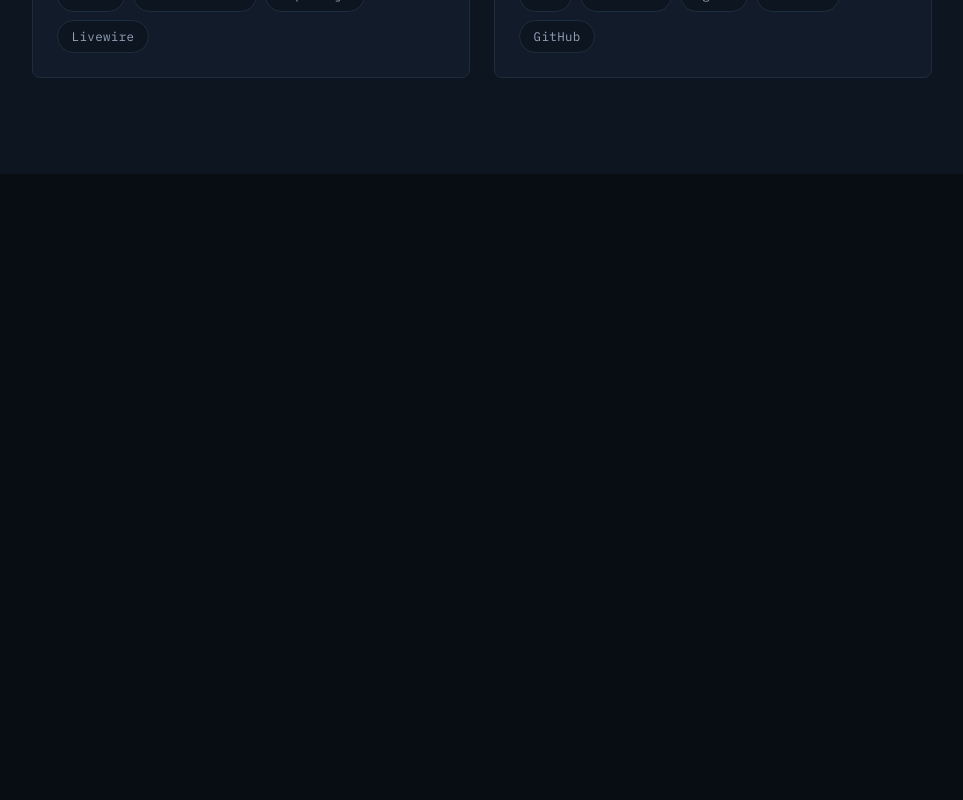
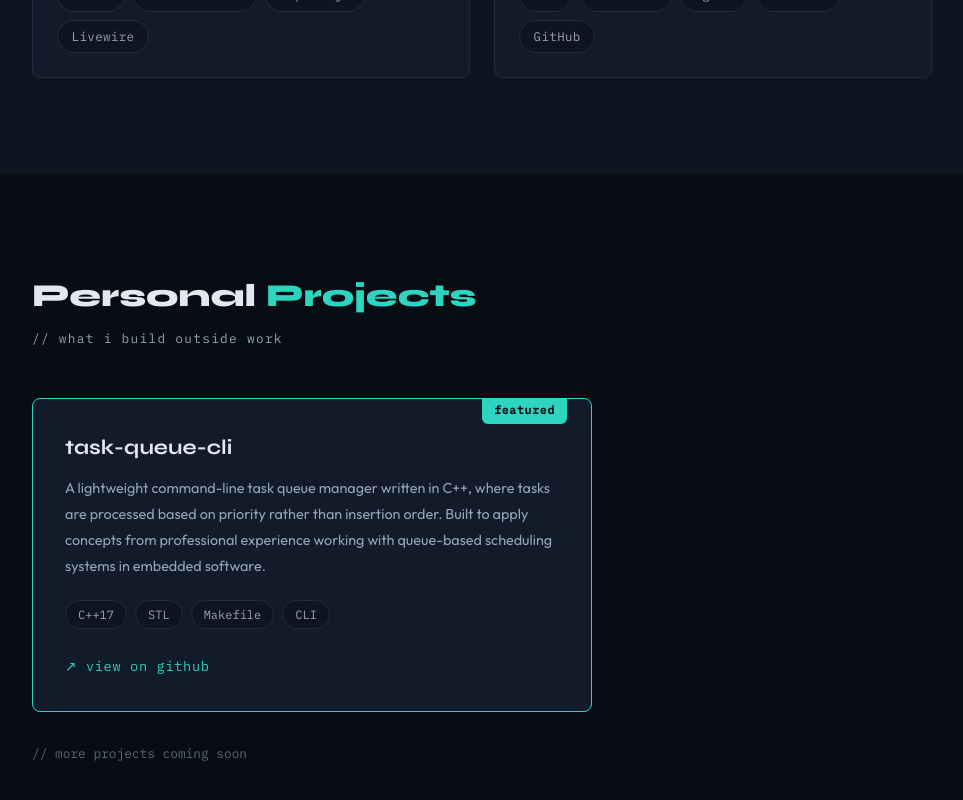
Before and after one commit to swherdika/portofolio, a React (Vite) app: page / in a window 1280 px wide. Shown: the part 2841-3641 px from the top of the page, without its empty margins (158-1121 px from the left). Before the commit the page ends 3015 px from the top, so only its background shows below. Built offline with nearby package versions, Linux system fonts and the light colour scheme.

Commit message:
feat: add projects section

```diff
--- a/src/App.jsx
+++ b/src/App.jsx
@@ -3,6 +3,7 @@ import Navbar from './components/Navbar'
 import Hero from './components/Hero'
 import Experience from './components/Experience'
 import Skills from './components/Skills'
+import Projects from './components/Projects'
 
 function App() {
   return (
@@ -11,6 +12,7 @@ function App() {
       <Hero />
       <Experience />
       <Skills />
+      <Projects />
     </main>
   )
 }
--- /dev/null
+++ b/src/components/Projects.jsx
@@ -0,0 +1,157 @@
+const projects = [
+  {
+    name: 'task-queue-cli',
+    description: 'A lightweight command-line task queue manager written in C++, where tasks are processed based on priority rather than insertion order. Built to apply concepts from professional experience working with queue-based scheduling systems in embedded software.',
+    tech: ['C++17', 'STL', 'Makefile', 'CLI'],
+    github: 'https://github.com/swherdika/task-queue-cli',
+    highlight: true,
+  },
+]
+
+function Projects() {
+
+  const sectionStyle = {
+    padding: '6rem 2rem',
+  }
+
+  const innerStyle = {
+    maxWidth: '900px',
+    margin: '0 auto',
+  }
+
+  const headingStyle = {
+    fontFamily: 'var(--font-display)',
+    fontSize: '2rem',
+    fontWeight: 800,
+    color: 'var(--text-primary)',
+    marginBottom: '0.5rem',
+  }
+
+  const headingAccentStyle = {
+    color: 'var(--accent-teal)',
+  }
+
+  const subheadingStyle = {
+    fontFamily: 'var(--font-mono)',
+    fontSize: '0.8rem',
+    color: 'var(--text-secondary)',
+    letterSpacing: '0.1em',
+    marginBottom: '3rem',
+  }
+
+  const cardStyle = {
+    backgroundColor: 'var(--bg-card)',
+    border: '1px solid var(--accent-teal)',
+    borderRadius: '8px',
+    padding: '2rem',
+    maxWidth: '560px',
+    position: 'relative',
+  }
+
+  const featuredTagStyle = {
+    position: 'absolute',
+    top: '-1px',
+    right: '1.5rem',
+    backgroundColor: 'var(--accent-teal)',
+    color: 'var(--bg)',
+    fontFamily: 'var(--font-mono)',
+    fontSize: '0.7rem',
+    fontWeight: 600,
+    padding: '0.25rem 0.75rem',
+    borderRadius: '0 0 6px 6px',
+    letterSpacing: '0.08em',
+  }
+
+  const projectNameStyle = {
+    fontFamily: 'var(--font-display)',
+    fontSize: '1.3rem',
+    fontWeight: 700,
+    color: 'var(--text-primary)',
+    marginBottom: '0.75rem',
+  }
+
+  const descStyle = {
+    color: 'var(--text-secondary)',
+    fontSize: '0.9rem',
+    lineHeight: 1.8,
+    marginBottom: '1.25rem',
+  }
+
+  const pillsStyle = {
+    display: 'flex',
+    flexWrap: 'wrap',
+    gap: '0.5rem',
+    marginBottom: '1.5rem',
+  }
+
+  const pillStyle = {
+    padding: '0.25rem 0.75rem',
+    backgroundColor: 'var(--bg-secondary)',
+    border: '1px solid var(--border)',
+    borderRadius: '999px',
+    fontFamily: 'var(--font-mono)',
+    fontSize: '0.75rem',
+    color: 'var(--text-secondary)',
+  }
+
+  const linkStyle = {
+    display: 'inline-flex',
+    alignItems: 'center',
+    gap: '0.4rem',
+    fontFamily: 'var(--font-mono)',
+    fontSize: '0.85rem',
+    color: 'var(--accent-teal)',
+    letterSpacing: '0.05em',
+    transition: 'opacity 0.2s ease',
+  }
+
+  const moreComingStyle = {
+    marginTop: '2rem',
+    fontFamily: 'var(--font-mono)',
+    fontSize: '0.8rem',
+    color: 'var(--text-secondary)',
+    opacity: 0.6,
+  }
+
+  return (
+    <section id="projects" style={sectionStyle}>
+      <div style={innerStyle}>
+
+        <h2 style={headingStyle}>
+          Personal <span style={headingAccentStyle}>Projects</span>
+        </h2>
+        <p style={subheadingStyle}>// what i build outside work</p>
+
+        {projects.map((project) => (
+          <div key={project.name} style={cardStyle}>
+            {project.highlight && (
+              <span style={featuredTagStyle}>featured</span>
+            )}
+            <p style={projectNameStyle}>{project.name}</p>
+            <p style={descStyle}>{project.description}</p>
+            <div style={pillsStyle}>
+              {project.tech.map((t) => (
+                <span key={t} style={pillStyle}>{t}</span>
+              ))}
+            </div>
+            <a
+              href={project.github}
+              target="_blank"
+              rel="noreferrer"
+              style={linkStyle}
+              onMouseEnter={e => { e.currentTarget.style.opacity = '0.7' }}
+              onMouseLeave={e => { e.currentTarget.style.opacity = '1' }}
+            >
+              ↗ view on github
+            </a>
+          </div>
+        ))}
+
+        <p style={moreComingStyle}>// more projects coming soon</p>
+
+      </div>
+    </section>
+  )
+}
+
+export default Projects
```
